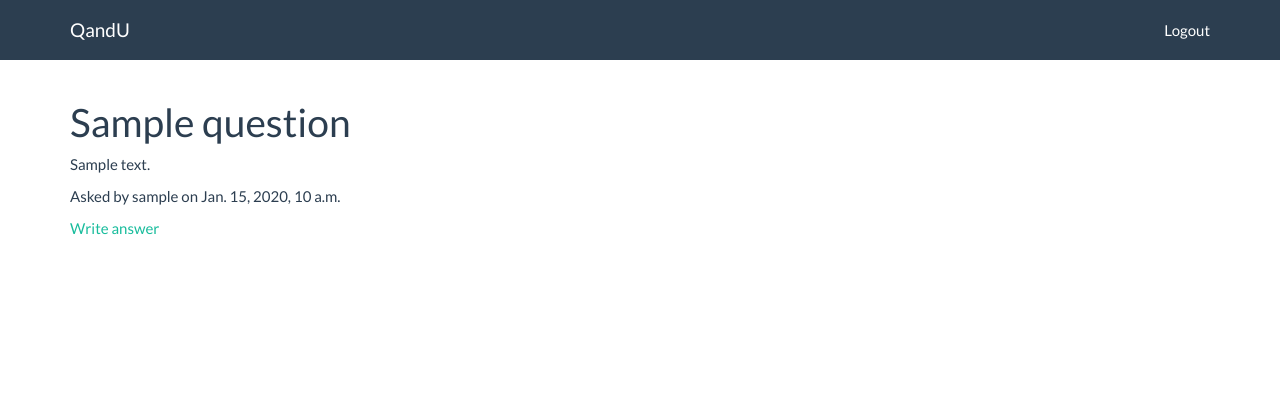
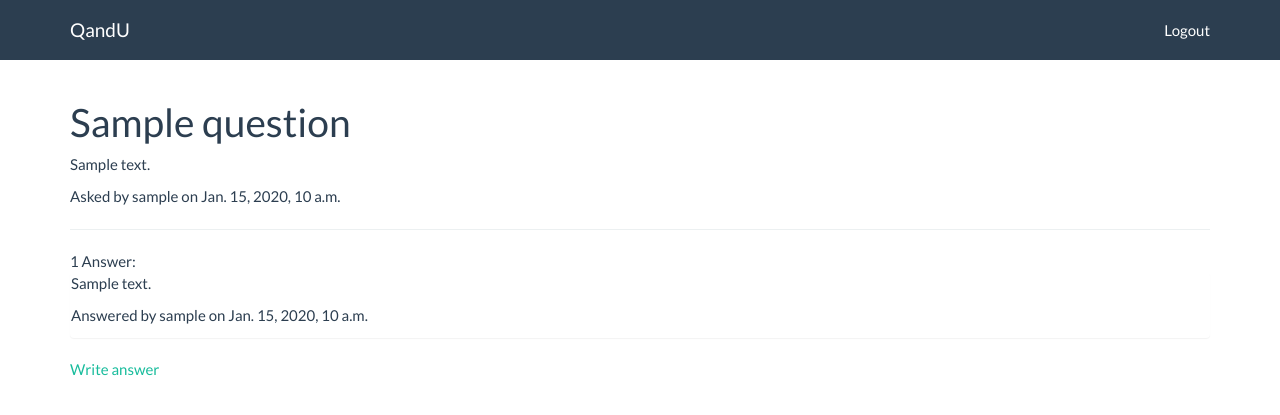
Before and after one commit to rkmaduka/qandu_app, a Django app: page /question/1/ in a window 1280 px wide. Shown: the top 415 px of the page. Run offline with Django 3.2, Linux system fonts and the light colour scheme; tables that the repository leaves empty hold one stand-in row (values such as "Sample post"); some libraries are stand-ins or nearby versions.

Commit message:
Add answers to question detail view

```diff
--- a/core/views.py
+++ b/core/views.py
@@ -24,6 +24,12 @@ class QuestionListView(ListView):
 class QuestionDetailView(DetailView):
     model = Question
     template_name = 'question/question_detail.html'
+    def get_context_data(self, **kwargs):
+          context = super(QuestionDetailView, self).get_context_data(**kwargs)
+          question = Question.objects.get(id=self.kwargs['pk'])
+          answers = Answer.objects.filter(question=question)
+          context['answers'] = answers
+          return context
 
 class QuestionUpdateView(UpdateView):
     model = Question
--- a/templates/question/question_detail.html
+++ b/templates/question/question_detail.html
@@ -7,5 +7,14 @@
 <p><a href="{% url 'question_update' pk=question.id %}">Edit question</a></p>
 <p><a href="{% url 'question_update' pk=question.id %}">Edit question</a></p>
 {% endif %}
+{% if answers.count > 0 %}
+<hr>{{ answers.count }} Answer{{ answers.count|pluralize }}:</h3>
+{% endif %}
+{% for answer in answers %}
+<div class="panel">
+    <p>{{ answer.text }}</p>
+    <p>Answered by {{ answer.user.username }} on {{ answer.created_at }}</p>
+</div>
+{% endfor %}
 <p><a href="{% url 'answer_create' pk=question.id %}">Write answer</a></p>
 {% endblock %}
```
